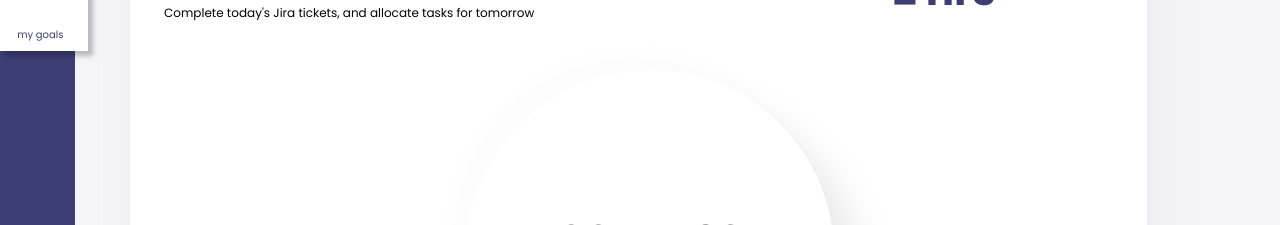
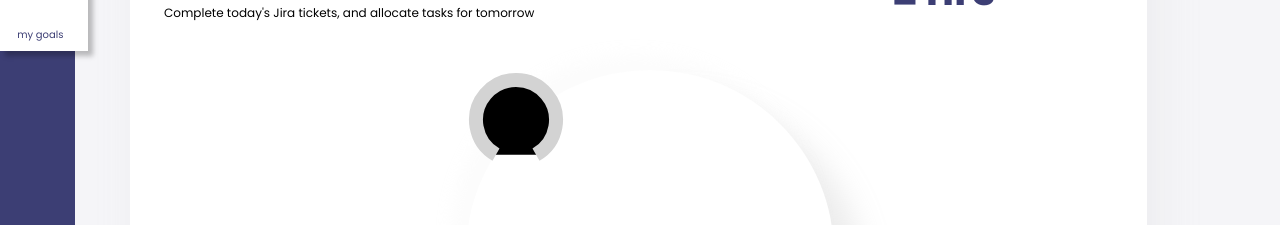
Before and after one commit to sormiston/sadhana-goal-keeper, a Vue app: page /steps in a window 1280 px wide. Shown: the part 244-469 px from the top of the page. Built offline with nearby package versions, Linux system fonts and the light colour scheme; no server answers.

Commit message:
fix search bar and create buttons

```diff
--- a/src/components/Clock.vue
+++ b/src/components/Clock.vue
@@ -1,5 +1,6 @@
 <template>
     <div class="clock">
+        <Knob/>
         <div class="timer-text-box">
             <div class="timer-time-text">{{timer}}</div>
             <div class="ellapsed-label">ellapsed</div>
@@ -27,7 +28,11 @@
 </style>
 
 <script>
+import Knob from 'primevue/knob';
 export default {
+    components: {
+        Knob
+    },
     computed: {
         timer() {
             return "00:44:32";
```
